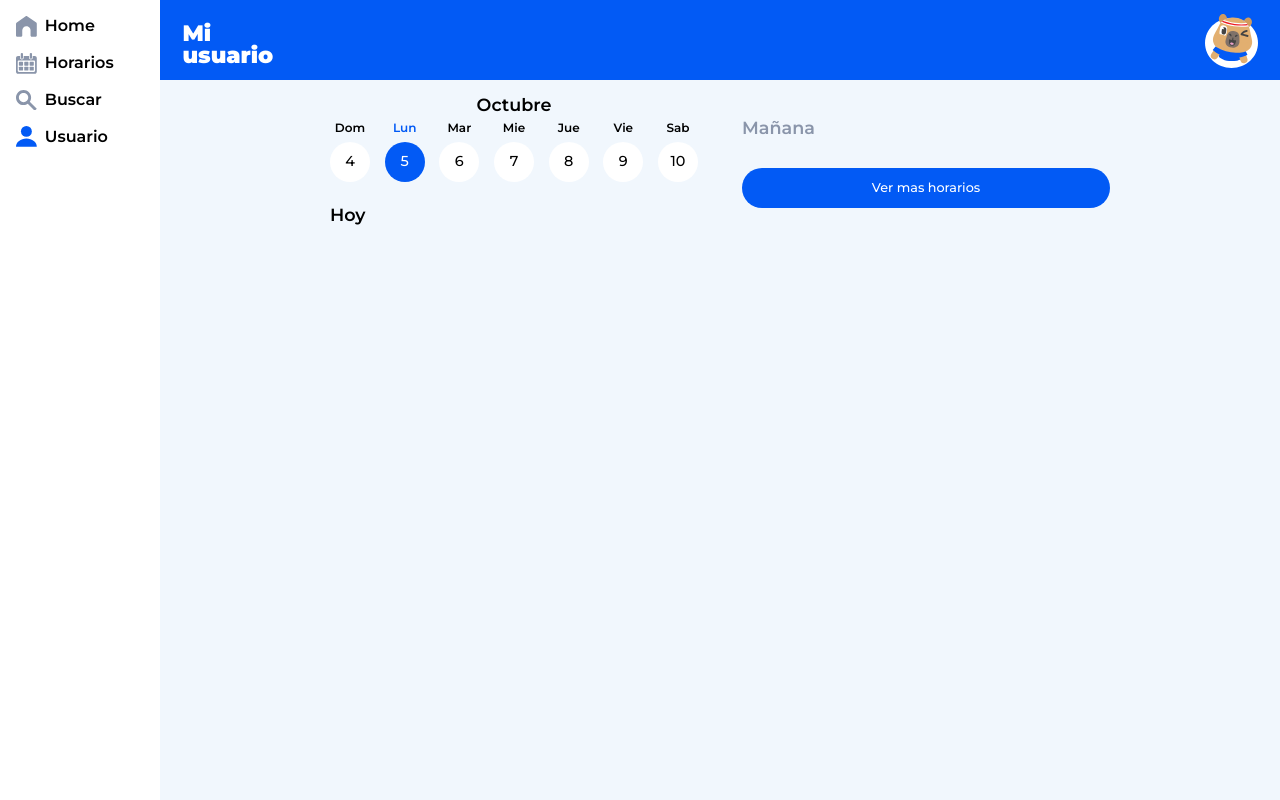
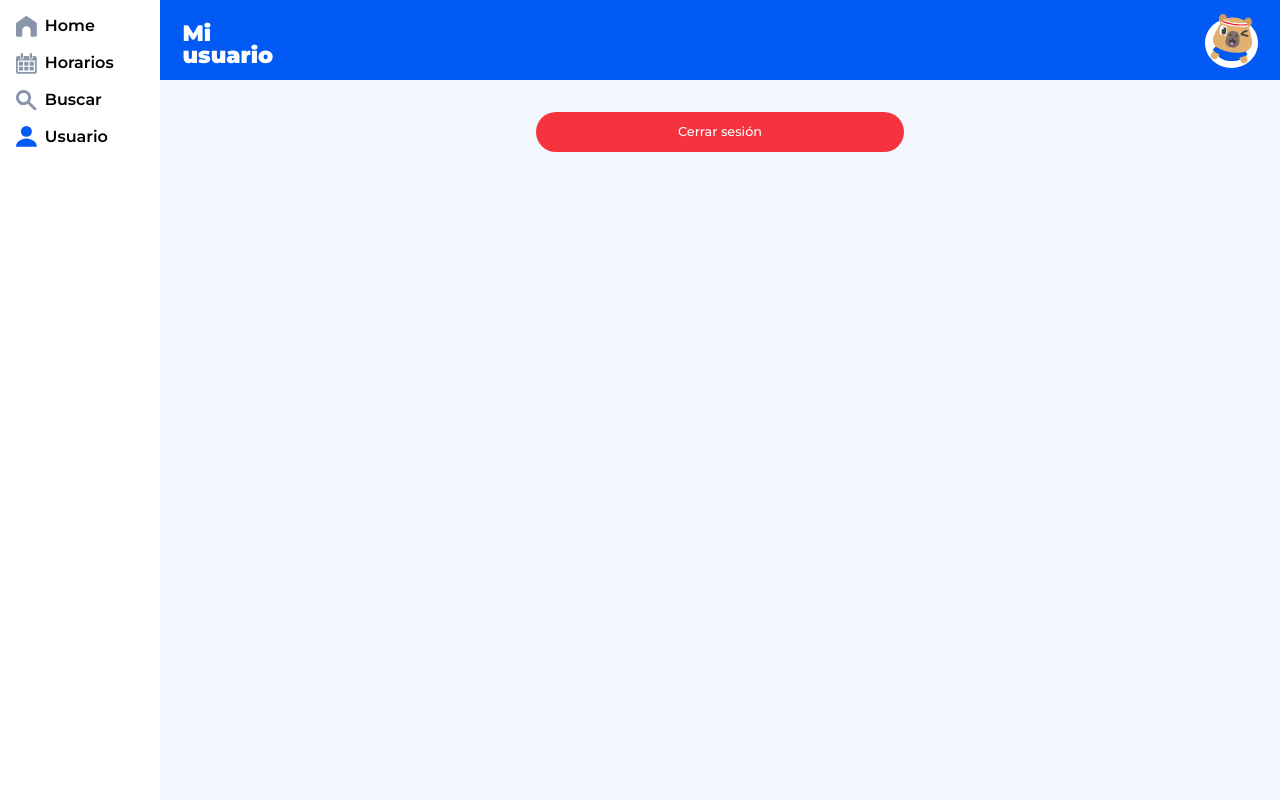
Before and after one commit to TobiasDevSuarez/GAMO, a React (Vite) app in the folder Frontend/: page /usuario in a window 1280 px wide. Built offline with nearby package versions, Linux system fonts and the light colour scheme.

Commit message:
seccion usuario y buscar y arreglo de build

```diff
--- a/Frontend/src/components/Header.tsx
+++ b/Frontend/src/components/Header.tsx
@@ -5,7 +5,6 @@ function Header() {
   const location = useLocation();
   const navigate = useNavigate();
 
-  const escaneando = location.pathname === "/escanear";
 
   return (
     <header className={location.pathname === "/" || location.pathname === "/crear" ? "login" : ""}>
--- a/Frontend/src/index.css
+++ b/Frontend/src/index.css
@@ -400,6 +400,21 @@ a.azul{
   margin-top: 2vh;
   font-size: 1.6vh;
 }
+a.rojo{
+  display: flex;
+  justify-content: center;
+  align-items: center;
+  width: 100%;
+  height: 5vh;
+  background-color: var(--rojo);
+  color: var(--siempreblanco);
+  max-width: 50vh;
+  border-radius: 3vh;
+  font-weight: 500;
+  color: var(--blanco);
+  margin-top: 2vh;
+  font-size: 1.6vh;
+}
 a.blanco{
   display: flex;
   justify-content: center;
--- a/Frontend/src/main.tsx
+++ b/Frontend/src/main.tsx
@@ -4,6 +4,8 @@ import { BrowserRouter, Routes, Route } from 'react-router-dom'
 
 import Home from './pages/Home'
 import Login from './pages/Login'
+import Buscar from './pages/Buscar'
+import User from './pages/User'
 import './index.css'
 import './responsive.css'
 import Escanear from './pages/Escanear'
@@ -17,8 +19,8 @@ createRoot(document.getElementById('root')!).render(
         <Route path="/crear" element={<Sign />} />
         <Route path="/home" element={<Home />} />
         <Route path="/horarios" element={<Home />} />
-        <Route path="/buscar" element={<Home />} />
-        <Route path="/usuario" element={<Home />} />
+        <Route path="/buscar" element={<Buscar />} />
+        <Route path="/usuario" element={<User />} />
         <Route path="/escanear" element={<Escanear />} />
       </Routes>
     </BrowserRouter>
--- /dev/null
+++ b/Frontend/src/pages/Buscar.tsx
@@ -0,0 +1,26 @@
+import NavBar from "../components/Navbar"
+import Header from "../components/Header"
+function Buscar() {
+
+
+  return (
+    <main className="">
+
+
+      <section>
+     <Header/>
+     <div className="listabloques">
+      <div className="bloque">
+        <input type="text" className="blanco" />
+      </div>
+
+     </div>
+
+      </section>
+
+     <NavBar/>
+    </main>
+  );
+}
+
+export default Buscar
--- a/Frontend/src/pages/Sign.tsx
+++ b/Frontend/src/pages/Sign.tsx
@@ -6,25 +6,21 @@ function Sign() {
   const [paso, setPaso] = useState(1);
   const navigate = useNavigate();
 
-  const siguiente = (e) => {
-    e.preventDefault();
-    setPaso(paso + 1);
+  const siguiente = () => {
+    setPaso(2);
   };
 
-  const anterior = (e) => {
-    e.preventDefault();
-    setPaso(paso - 1);
+  const anterior = () => {
+    setPaso(1);
   };
 
   const cancelar = () => {
     navigate("/");
   };
 
-  const crearCuenta = (e) => {
-    e.preventDefault();
-
+  const crearCuenta = () => {
     // Acá después podés agregar la lógica
-    // para guardar/registrar el usuario.
+    // para registrar el usuario.
 
     navigate("/");
   };
@@ -71,8 +67,14 @@ function Sign() {
                 className="blanco"
                 type="date"
               />
-<div className="divisorx">
 
+              <button
+                type="button"
+                className="azul"
+                onClick={siguiente}
+              >
+                Siguiente
+              </button>
 
               <button
                 type="button"
@@ -81,13 +83,6 @@ function Sign() {
               >
                 Cancelar
               </button>
-              <button
-                className="azul"
-                onClick={siguiente}
-              >
-                Siguiente
-              </button>
-              </div>
             </div>
           )}
 
@@ -123,34 +118,55 @@ function Sign() {
               <label htmlFor="confirmarPassword">
                 Confirmar contraseña
               </label>
+
               <input
                 id="confirmarPassword"
                 className="blanco"
                 type="password"
                 placeholder="-----"
               />
-<div className="divisorx">
-  <button
+
+              <button
+                type="button"
+                className="azul"
+                onClick={crearCuenta}
+              >
+                Crear cuenta
+              </button>
+
+              <button
                 type="button"
                 className="blanco"
                 onClick={anterior}
               >
                 Atrás
               </button>
- <button
-                className="azul"
-                onClick={crearCuenta}
+
+              <button
+                type="button"
+                className="blanco"
+                onClick={cancelar}
               >
-                Crear cuenta
+                Cancelar
               </button>
-
-
-</div>
-
             </div>
           )}
 
+          {/* OPCIONES DE LOGIN */}
+          <div className="bloque3">
+            <h4>¿Ya tiene una cuenta?</h4>
 
+            <Link to="/" className="blanco">
+              Iniciar sesión
+            </Link>
+
+            <button
+              type="button"
+              className="blanco icono"
+            >
+              Iniciar sesión con Google
+            </button>
+          </div>
 
         </form>
       </section>
--- /dev/null
+++ b/Frontend/src/pages/User.tsx
@@ -0,0 +1,27 @@
+import NavBar from "../components/Navbar"
+import Header from "../components/Header"
+import { Link } from "react-router-dom";
+function User() {
+
+
+  return (
+    <main className="">
+
+
+      <section>
+     <Header/>
+     <div className="listabloques">
+      <div className="bloque">
+        <Link to={"/"} className="rojo">Cerrar sesión</Link>
+      </div>
+
+     </div>
+
+      </section>
+
+     <NavBar/>
+    </main>
+  );
+}
+
+export default User
```
